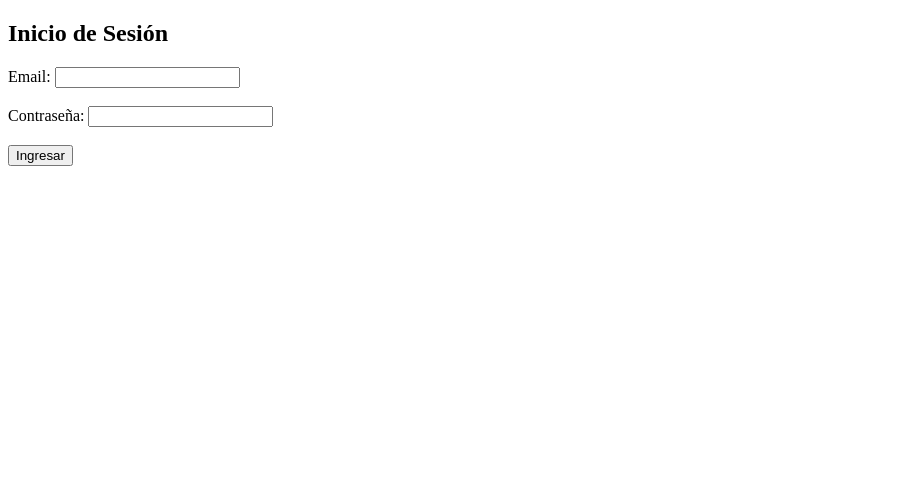
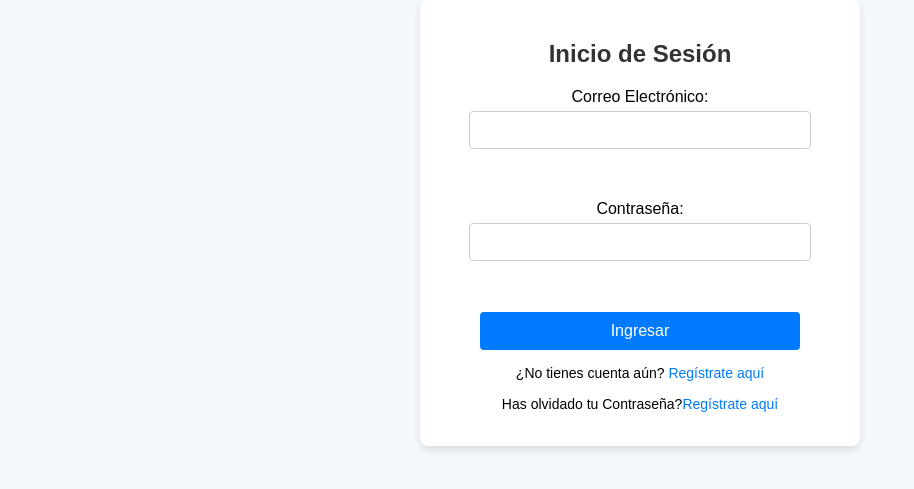
Before and after one commit to Impasse-AJ/Proyecto_Dani, a PHP site: page /login.php in a window 1280 px wide. Shown: the top 489 px of the page, without its empty margins (0-914 px from the left). Run offline with PHP 8.4, Linux system fonts and the light colour scheme.

Commit message:
nuevologin

```diff
--- a/login.php
+++ b/login.php
@@ -40,16 +40,105 @@ if ($_SERVER["REQUEST_METHOD"] == "POST") {
 <head>
     <meta charset="UTF-8">
     <title>Iniciar Sesión</title>
+    <style>
+        /* General */
+        body {
+            font-family: Arial, sans-serif;
+            background-color: #f4f7fc;
+            margin: 0;
+            padding: 0;
+            display: flex;
+            justify-content: center;
+            align-items: center;
+            min-height: 100%;
+        }
+
+        .container {
+            background-color: white;
+            border-radius: 8px;
+            box-shadow: 0 4px 6px rgba(0, 0, 0, 0.1);
+            padding: 20px;
+            width: 100%;
+            max-width: 400px;
+            text-align: center;
+        }
+
+        h2 {
+            margin-bottom: 20px;
+            color: #333;
+        }
+
+        form {
+            display: flex;
+            flex-direction: column;
+            align-items: center;
+        }
+
+        label {
+            margin-bottom: 5px;
+            text-align: center;
+            width: 100%;
+        }
+
+        input[type="email"], input[type="password"] {
+            padding: 10px;
+            margin-bottom: 15px;
+            border: 1px solid #ccc;
+            border-radius: 4px;
+            font-size: 14px;
+            width: 100%;
+            max-width: 320px;
+        }
+
+        button {
+            padding: 10px;
+            background-color: #007bff;
+            color: white;
+            border: none;
+            border-radius: 4px;
+            font-size: 16px;
+            cursor: pointer;
+            transition: background-color 0.3s ease;
+            width: 100%;
+            max-width: 320px;
+        }
+
+        button:hover {
+            background-color: #0056b3;
+        }
+
+        .error {
+            color: red;
+            margin-bottom: 15px;
+            font-size: 14px;
+        }
+
+        a {
+            color: #007bff;
+            text-decoration: none;
+        }
+
+        a:hover {
+            text-decoration: underline;
+        }
+
+        .register-link {
+            margin-top: 15px;
+            font-size: 14px;
+        }
+    </style>
 </head>
 
 <body>
+    <div class="container">
         <h2>Inicio de Sesión</h2>
+
         <?php if ($error) { ?>
-        <p style="color: red;"><?php echo $error; ?></p>
+            <p class="error"><?php echo $error; ?></p>
         <?php } ?>
 
         <form method="POST" action="<?php echo htmlspecialchars($_SERVER["PHP_SELF"]); ?>">
-        <label for="email">Email:</label>
+            <label for="email">Correo Electrónico:</label>
             <input type="email" name="email" required><br><br>
 
             <label for="password">Contraseña:</label>
@@ -57,6 +146,17 @@ if ($_SERVER["REQUEST_METHOD"] == "POST") {
 
             <button type="submit">Ingresar</button>
         </form>
+
+        <!-- Enlace para registro -->
+        <div class="register-link">
+            <p>¿No tienes cuenta aún? <a href="registro.php">Regístrate aquí</a></p>
+        </div>
+
+        <!-- Enlace para olvidaste contraseña -->
+        <div class="register-link">
+            <p>Has olvidado tu Contraseña?<a href="recuperar.php">Regístrate aquí</a></p>
+        </div>
+    </div>
 </body>
 
 </html>
```
Also changed, not shown: recuperar.php (added). Lines whose indentation alone changed are shown as unchanged.
